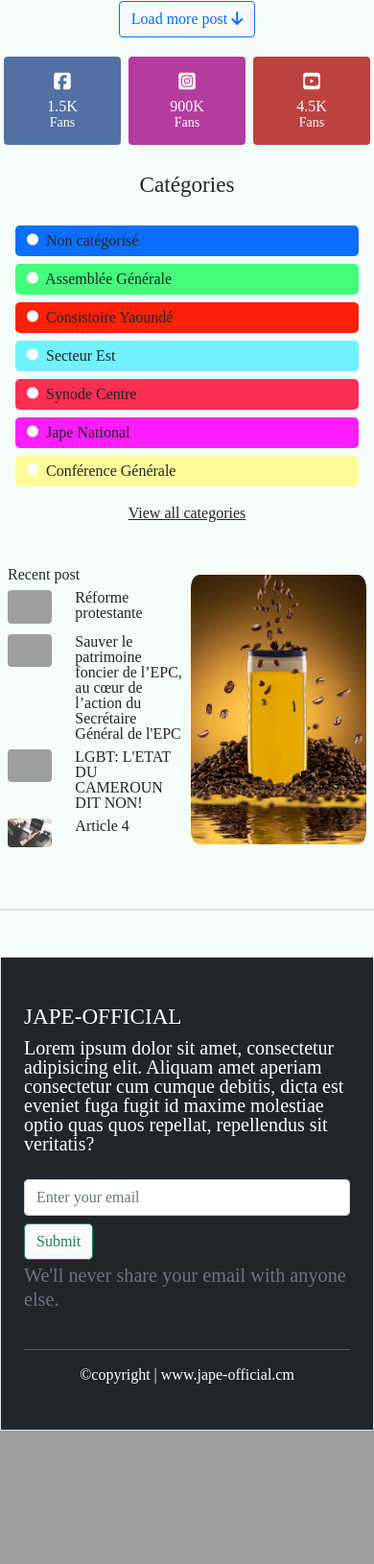
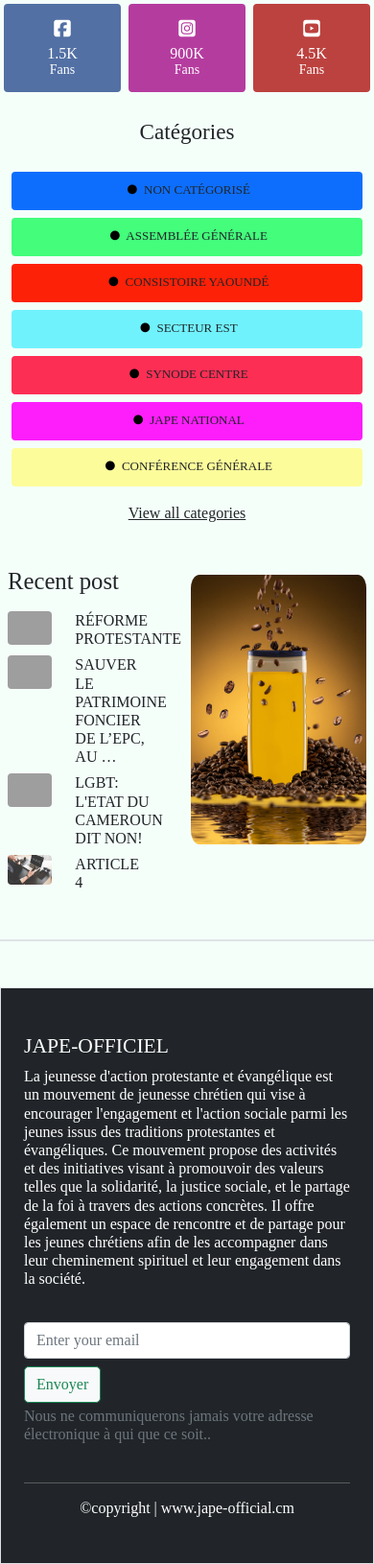
Before and after one commit to borishristi/jape-officiel, a Django app: page / in a window 390 px wide. Shown: the part 4729-6359 px from the top of the page at 96% size. Before the commit the page ends 6220 px from the top, so only its background shows below. Run offline with Django 5.2, Linux system fonts and the light colour scheme; data comes from the database, SQL or seed files in the repository; some libraries are stand-ins or nearby versions; grey boxes are pictures that could not be loaded.

Commit message:
I ihave add he category'linksÃ

```diff
--- a/src/blog/templates/blog/home_view.html
+++ b/src/blog/templates/blog/home_view.html
@@ -135,13 +135,13 @@
                             <img src="{{ post.image.url }}"
                                  class="img-hover rounded img-fluid card-img-top position-relative"
                                  alt="...">
-<!--                            <span style="font-size: small" class="position-absolute bg-danger px-1 pb-1 end-0 me-3 mt-3 rounded-3 text-white">-->
-<!--                                <i class="fa-solid fa-circle p-1 fa-xs" style="color: #ffffff;"></i>-->
-<!--                                Livestyle-->
-<!--                            </span>-->
+                            <!--                            <span style="font-size: small" class="position-absolute bg-danger px-1 pb-1 end-0 me-3 mt-3 rounded-3 text-white">-->
+                            <!--                                <i class="fa-solid fa-circle p-1 fa-xs" style="color: #ffffff;"></i>-->
+                            <!--                                Livestyle-->
+                            <!--                            </span>-->
                             <div class="card-body">
                                 <a href="{% url 'post_view' slug=post.slug %}" class="title-link montserrat-title_card">
-                                    <h5 class="card-title montserrat-title_card title-link h3">{{ post.title }}</h5></a>
+                                    <h5 class="card-title montserrat-title_card title-link h3">{{ post.title|lower|capfirst }}</h5></a>
                                 <p class="card-text montserrat-card-text mt-3">{{ post.content|safe|truncatewords:20 }}.</p>
                                 <div class="mt-3">
                                     <div class="row">
@@ -208,22 +208,27 @@
                 <div>
                     <div class="row">
                         {% for category in categories %}
-                        <div class="col-12">
-                            <h1 class="p-2 m-1 rounded-3 img-hover"
-                                style="font-size: medium;  background-color: {{ category.color }};">
-                                <i class="fa-solid fa-circle p-1 fa-xs" style="color: #ffffff;"></i>
-                                {{ category.title }}
-                            </h1>
+                        <div class="col-sm-6 col-md-4 col-lg-12 my-1">
+                            <a class="title-link" href="{% url 'category' category=category.cat_slug %}">
+                                <div class="img-hover p-1 rounded"
+                                     style="background-size: cover; height: 40px; background-color: {{ category.color }} ">
+
+                                    <h1 style="font-size: small" class="rounded-3 text-dark text-center my-2">
+                                        <i class="fa-solid fa-circle p-1 fa-xs" style="color: #000000;"></i>
+                                        {{ category.title|upper }}
+                                    </h1>
+                                </div>
+                            </a>
                         </div>
                         {% endfor %}
                         <a class="text-center text-dark mt-3" href="#">View all categories</a>
                     </div>
 
-                    <div class="col-12 mt-5 mb-3 montserrat-card-text">
+                    <div class="col-12 mt-5 mb-5 montserrat-card-text">
                         <div class="row g-2" style="height: 300px">
                             <div class="col-6 col-lg-12 p-0">
                                 <div class="row g-2">
-                                    <div><h4 class="montserrat-title_card title-link">Recent post</h4></div>
+                                    <div><h4 class="montserrat-title_card h2">Recent post</h4></div>
                                     {% for r_post in r_posts %}
                                     <div class="col-12">
                                         <div class="row">
@@ -232,7 +237,11 @@
                                                      alt="">
                                             </div>
                                             <div class="col-8">
-                                                <h6 class="title-link">{{ r_post.title }}</h6>
+                                                <div class="col-8">
+                                                    <a class="title-link h6"
+                                                       href="{% url 'post_view' slug=r_post.slug %}">
+                                                        {{ r_post.title|truncatewords:7|upper }}</a>
+                                                </div>
                                             </div>
                                         </div>
                                     </div>
--- a/src/blog/templates/blog/posts_view.html
+++ b/src/blog/templates/blog/posts_view.html
@@ -116,11 +116,11 @@
 
                     <a class="text-center text-dark mt-3" href="#">View all categories</a>
 
-                    <div class="col-12 mt-5 mb-3 montserrat-card-text">
+                    <div class="col-12 mt-5 mb-5 montserrat-card-text">
                         <div class="row g-2" style="height: 300px">
                             <div class="col-6 col-lg-12 p-0">
                                 <div class="row g-2">
-                                    <div><h4 class="montserrat-title_card title-link">Recent post</h4></div>
+                                    <div><h4 class="montserrat-title_card h2">Recent post</h4></div>
                                     {% for r_post in r_posts %}
                                     <div class="col-12">
                                         <div class="row">
@@ -140,7 +140,7 @@
                             <div class="col-6 col-lg-12 p-0">
                                 <div class="ps-1 pt-2">
                                     <img class="img-hover img-fluid w-100"
-                                         src="" alt="Avertising"
+                                         src="{% static 'img/advertising.jpg' %}" alt="Avertising"
                                          style="max-height: 350px; border-radius: 5%">
                                 </div>
                             </div>
--- a/src/blog/urls.py
+++ b/src/blog/urls.py
@@ -7,9 +7,9 @@ from .views import base_view, image_view, home_view, post_view, posts_view, cate
 
 urlpatterns = [
     path('', home_view, name="home_view"),
-    path('base', base_view, name="base_view"),
-    path('posts', posts_view, name="posts_view"),
-    path('category/<str:category>', category_post_view, name="category"),
-    path('post/<str:slug>', post_view, name="post_view"),
-    path('1', image_view, name="image_view"),
+    path('base/', base_view, name="base_view"),
+    path('posts/', posts_view, name="posts_view"),
+    path('category/<str:category>/', category_post_view, name="category"),
+    path('post/<str:slug>/', post_view, name="post_view"),
+    path('1/', image_view, name="image_view"),
 ] + static(settings.MEDIA_URL, document_root=settings.MEDIA_ROOT)
--- a/src/blog/views.py
+++ b/src/blog/views.py
@@ -54,5 +54,9 @@ def category_post_view(request, category):
     category_post = CategoryPost.objects.get(cat_slug=category)
     print(category_post.title)
     posts = BlogPost.objects.all().filter(published=True, category=category_post)
+    all_posts = BlogPost.objects.all().filter(published=True)[:4]
+    categories = CategoryPost.objects.all()
 
-    return render(request, "blog/category_post_view.html", {"posts": posts, "category_post": category_post})
+    context = {"posts": posts, "category_post": category_post, "categories": categories, "all_posts": all_posts}
+
+    return render(request, "blog/category_post_view.html", context)
--- a/src/templates/base.html
+++ b/src/templates/base.html
@@ -24,7 +24,8 @@
 
 <nav class="navbar navbar-expand-lg navbar-light bg-primary">
     <div class="container">
-        <a class="navbar-brand roboto-black-italic" href="{% url 'home_view' %}"><img src="{% static 'img/logojape.bmp' %}" alt="" width="50px" class="border border-success d-inline"></a>
+        <a class="navbar-brand roboto-black-italic" href="{% url 'home_view' %}"><img
+                src="{% static 'img/logojape.bmp' %}" alt="" width="50px" class="border border-success d-inline"></a>
         <button class="navbar-toggler" type="button" data-bs-toggle="collapse" data-bs-target="#navbarSupportedContent"
                 aria-controls="navbarSupportedContent" aria-expanded="false" aria-label="Toggle navigation">
             <span class="navbar-toggler-icon"></span>
@@ -32,7 +33,8 @@
         <div class="collapse navbar-collapse" id="navbarSupportedContent">
             <ul class="navbar-nav me-auto mb-2 mb-lg-0 roboto-regular">
                 <li class="nav-item m-2">
-                    <a class="nav-link text-white title-link-nav" aria-current="page" href="{% url 'home_view' %}">Home</a>
+                    <a class="nav-link text-white title-link-nav" aria-current="page"
+                       href="{% url 'home_view' %}">Home</a>
                 </li>
                 <li class="nav-item m-2">
                     <a class="nav-link text-white title-link-nav" href="{% url 'posts_view' %}">Blog</a>
@@ -446,16 +448,21 @@
 
 <!--START FOOTER -->
 
-<footer class="container-fluid bg-dark border text-white">
+<footer class="container-fluid bg-dark border text-white mt-3">
     <div class="container mb-5 mt-5">
         <div class="row">
-            <div class="col-md-3 h3">
-                JAPE-OFFICIAL
+            <div class="col-md-3 h4">
+                JAPE-OFFICIEL
             </div>
             <div class="col-md-5 lead">
-                <p>Lorem ipsum dolor sit amet, consectetur adipisicing elit. Aliquam amet aperiam consectetur cum cumque
-                    debitis, dicta est eveniet fuga fugit id maxime molestiae optio quas quos repellat, repellendus sit
-                    veritatis?</p>
+                <p class="h6">
+                    La jeunesse d'action protestante et évangélique est un mouvement de jeunesse chrétien qui vise à
+                    encourager l'engagement et l'action sociale parmi les jeunes issus des traditions protestantes et
+                    évangéliques. Ce mouvement propose des activités et des initiatives visant à promouvoir des valeurs
+                    telles que la solidarité, la justice sociale, et le partage de la foi à travers des actions
+                    concrètes. Il offre également un espace de rencontre et de partage pour les jeunes chrétiens afin de
+                    les accompagner dans leur cheminement spirituel et leur engagement dans la société.
+                </p>
             </div>
             <div class="col-md-4 h3">
                 <form>
@@ -464,8 +471,8 @@
                                                                        id="exampleInputEmail1"
                                                                        aria-describedby="emailHelp"
                                                                        placeholder="Enter your email">
-                        <button type="submit" class="btn btn-light rounded-3 btn-outline-success mt-2">Submit</button>
-                        <div id="emailHelp" class="form-text lead">We'll never share your email with anyone else.</div>
+                        <button type="submit" class="btn btn-light rounded-3 btn-outline-success mt-2">Envoyer</button>
+                        <div id="emailHelp" class="form-text"><p class="h6">Nous ne communiquerons jamais votre adresse électronique à qui que ce soit..</p></div>
                     </div>
                 </form>
             </div>
```
Also changed, not shown: src/blog/templates/blog/category_post_view.html (+18 -11 lines), src/blog/templates/blog/post_view.html (+23 -14 lines).
